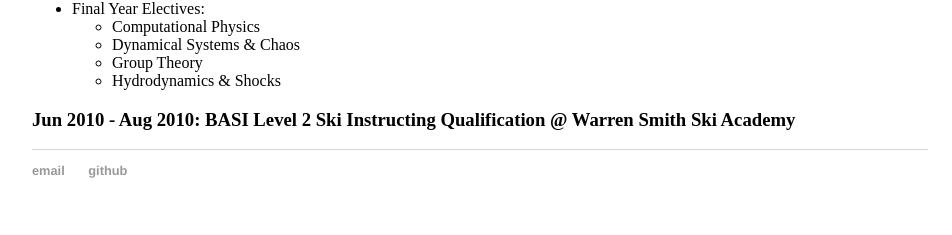
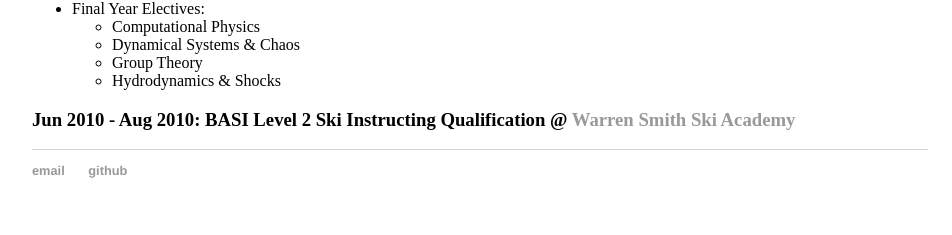
Before and after one commit to ksuchak1990/ksuchak1990.github.io, a Jekyll site: the page built from cv/index.html, in a window 1280 px wide. Shown: the part 1527-1762 px from the top of the page, without its empty margins (160-1112 px from the left). Built offline with Jekyll 4.4.1, drawn with Linux system fonts in a browser that asks for light colours; part of the change alters nothing that is shown.

Commit message:
last link

```diff
--- a/cv/index.html
+++ b/cv/index.html
@@ -89,4 +89,4 @@ My responsibilities were therefore to work alongside observation scientists to a
 </li>
 </ul>
 
-<h3>Jun 2010 - Aug 2010:  BASI Level 2 Ski Instructing Qualification @ Warren Smith Ski Academy</h3>
+<h3>Jun 2010 - Aug 2010:  BASI Level 2 Ski Instructing Qualification @ <a href="http://www.warrensmith-skiacademy.com/">Warren Smith Ski Academy</a></h3>
```
